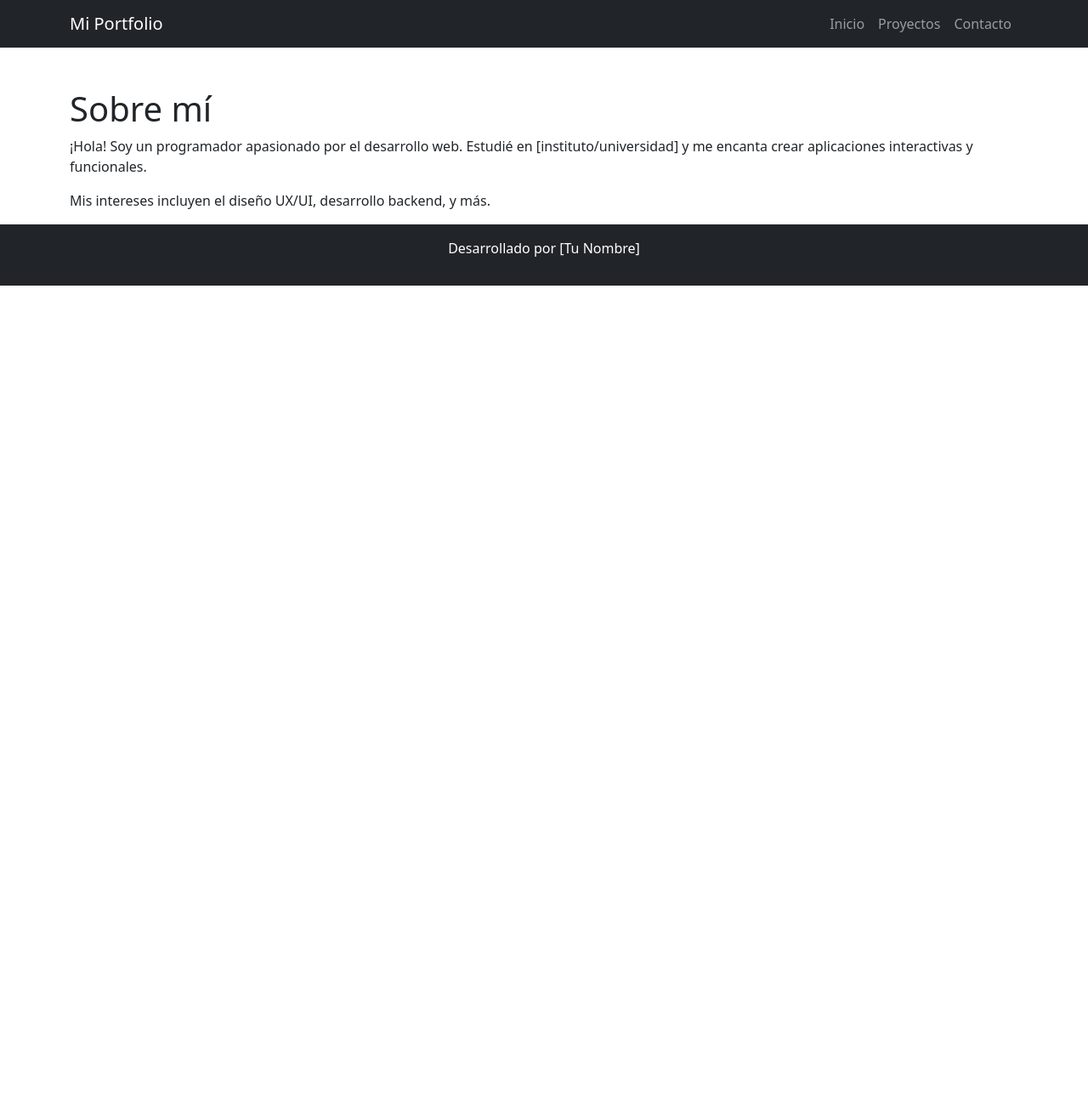
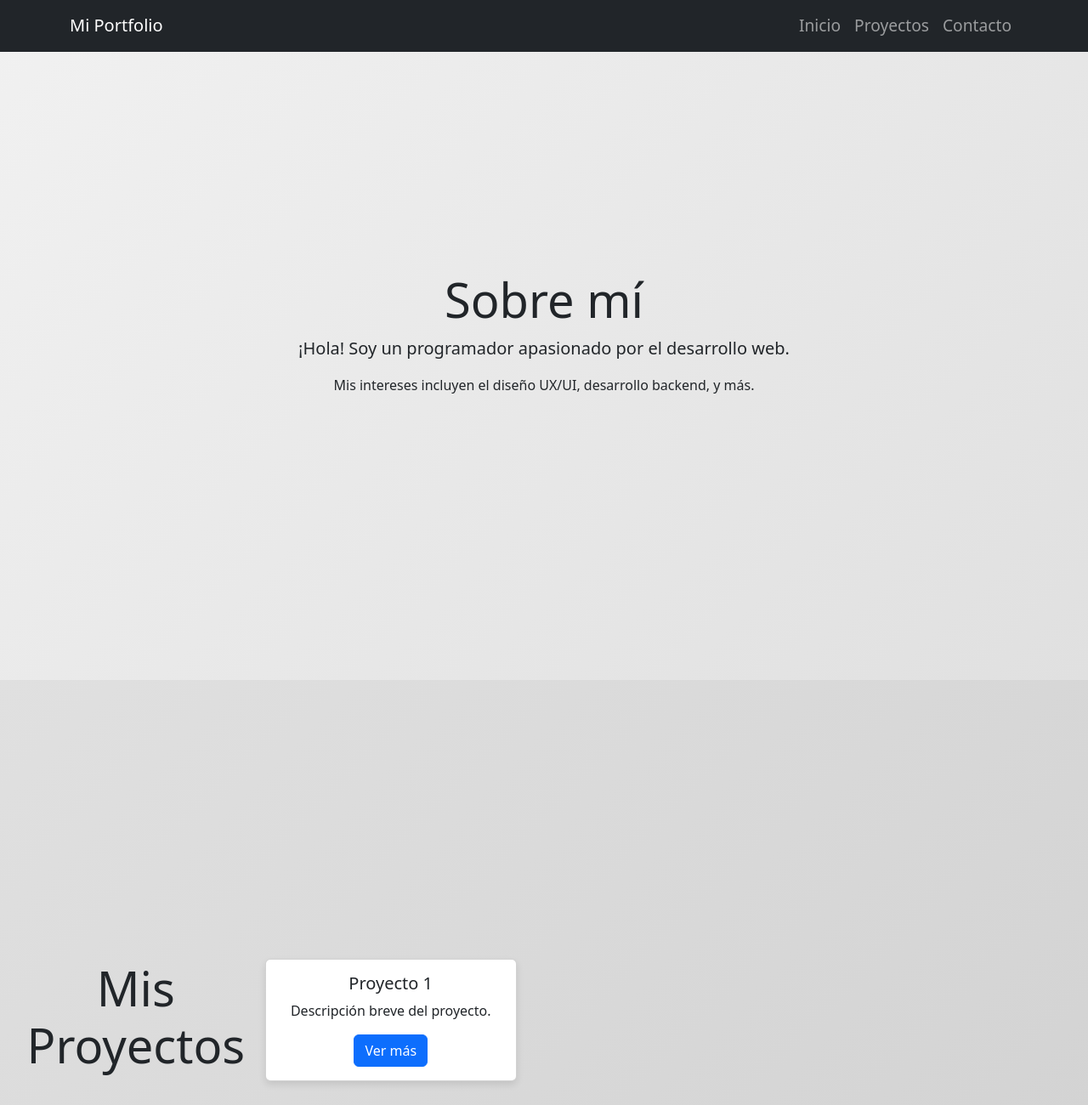
Before and after one commit to Cartier1100/PWPersonal, a plain HTML site: page PaginaPersonal.html in a window 1280 px wide. Shown: the top 1300 px of the page at 85% size. Before the commit the page ends 800 px from the top, so only its background shows below. Drawn offline with nearby package versions, Linux system fonts and the light colour scheme.

Commit message:
Update PaginaPersonal.html

```diff
--- a/PaginaPersonal.html
+++ b/PaginaPersonal.html
@@ -4,14 +4,56 @@
     <meta charset="UTF-8">
     <meta name="viewport" content="width=device-width, initial-scale=1.0">
     <title>Mi Portfolio</title>
+    <!-- Bootstrap CSS -->
     <link href="https://cdn.jsdelivr.net/npm/bootstrap@5.3.0-alpha1/dist/css/bootstrap.min.css" rel="stylesheet">
+    <!-- jQuery -->
     <script src="https://code.jquery.com/jquery-3.6.0.min.js"></script>
     <style>
-        body {
-            padding-top: 56px;
+        body, html {
+            height: 100%;
+            margin: 0;
+            scroll-behavior: smooth;
         }
-        .hidden {
-            display: none;
+
+        .section {
+            height: 100vh;
+            display: flex;
+            align-items: center;
+            justify-content: center;
+            padding: 20px;
+            text-align: center;
+        }
+
+        #home {
+            background: linear-gradient(135deg, #f1f1f1, #e0e0e0);
+        }
+
+        #projects {
+            background: linear-gradient(135deg, #e0e0e0, #d1d1d1);
+        }
+
+        #contact {
+            background: linear-gradient(135deg, #d1d1d1, #c2c2c2);
+        }
+
+        .navbar-nav .nav-item .nav-link {
+            font-size: 1.2rem;
+        }
+
+        .card {
+            box-shadow: 0px 4px 8px rgba(0, 0, 0, 0.1);
+            transition: all 0.3s ease;
+        }
+
+        .card:hover {
+            transform: translateY(-10px);
+            box-shadow: 0px 8px 16px rgba(0, 0, 0, 0.2);
+        }
+
+        /* Footer styling */
+        footer {
+            background-color: #343a40;
+            color: white;
         }
     </style>
 </head>
@@ -40,17 +82,17 @@
     </nav>
 
     <!-- Main Content -->
-    <div class="container mt-5">
-        <!-- Home Section -->
-        <div id="home" class="page">
-            <h1>Sobre mí</h1>
-            <p>¡Hola! Soy un programador apasionado por el desarrollo web. Estudié en [instituto/universidad] y me encanta crear aplicaciones interactivas y funcionales.</p>
+    <div id="home" class="section">
+        <div>
+            <h1 class="display-4">Sobre mí</h1>
+            <p class="lead">¡Hola! Soy un programador apasionado por el desarrollo web.</p>
             <p>Mis intereses incluyen el diseño UX/UI, desarrollo backend, y más.</p>
         </div>
+    </div>
 
-        <!-- Projects Section -->
-        <div id="projects" class="page hidden">
-            <h1>Mis Proyectos</h1>
+    <div id="projects" class="section">
+        <h1 class="display-4">Mis Proyectos</h1>
+        <div class="container">
             <div class="row" id="project-list">
                 <div class="col-md-4">
                     <div class="card">
@@ -61,13 +103,14 @@
                         </div>
                     </div>
                 </div>
-                <!-- Repite para más proyectos -->
+                <!-- Puedes agregar más proyectos aquí -->
             </div>
         </div>
+    </div>
 
-        <!-- Contact Section -->
-        <div id="contact" class="page hidden">
-            <h1>Contacto</h1>
+    <div id="contact" class="section">
+        <h1 class="display-4">Contacto</h1>
+        <div class="container">
             <form id="contactForm">
                 <div class="mb-3">
                     <label for="email" class="form-label">Correo Electrónico</label>
@@ -94,17 +137,21 @@
     </div>
 
     <!-- Footer -->
-    <footer class="bg-dark text-white text-center py-3">
-        <p>Desarrollado por [Tu Nombre]</p>
+    <footer class="py-3 text-center">
+        <div class="container">
+            <p>Desarrollado por [Tu Nombre] ©2024</p>
+        </div>
     </footer>
 
     <script>
         $(document).ready(function(){
-            // Función para navegar entre páginas
-            $('a[data-page]').click(function() {
+            // Función para navegar entre secciones
+            $('a[data-page]').click(function(e) {
+                e.preventDefault();
                 var page = $(this).data('page');
-                $('.page').addClass('hidden');
-                $('#' + page).removeClass('hidden');
+                $('html, body').animate({
+                    scrollTop: $('#' + page).offset().top
+                }, 800);
             });
 
             // Validar el formulario de contacto
@@ -128,11 +175,11 @@
             $('.project-modal').click(function() {
                 var project = $(this).data('project');
                 $('#projectModalLabel').text(project);
-                // Cambia la información del proyecto aquí
             });
         });
     </script>
 
+    <!-- Bootstrap JS -->
     <script src="https://cdn.jsdelivr.net/npm/bootstrap@5.3.0-alpha1/dist/js/bootstrap.bundle.min.js"></script>
 </body>
 </html>
```
